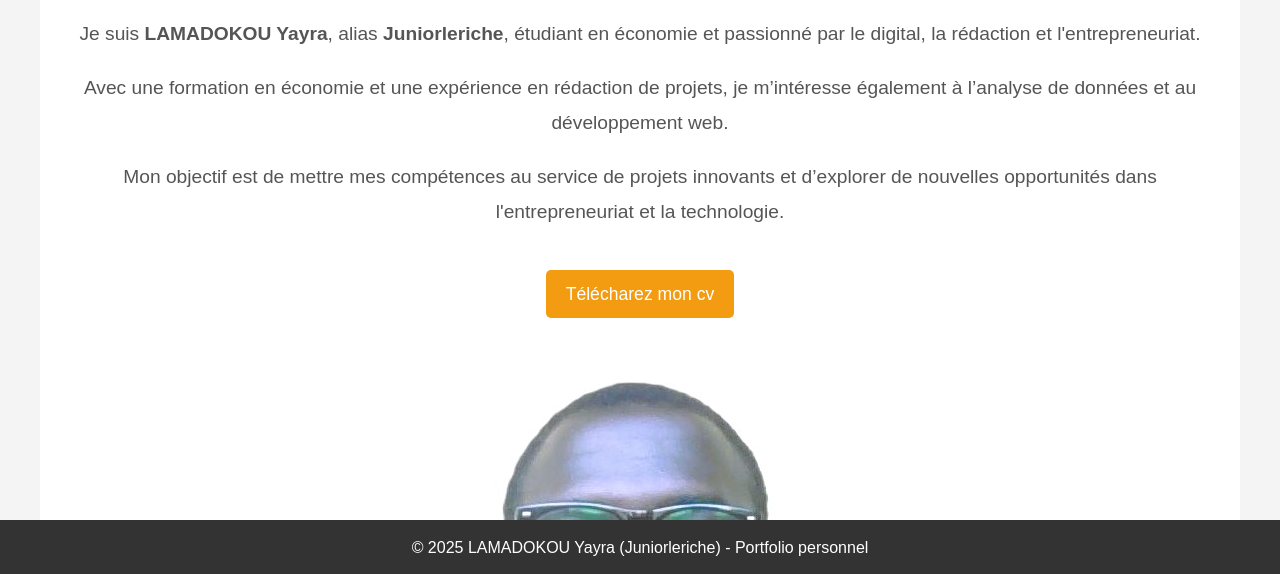
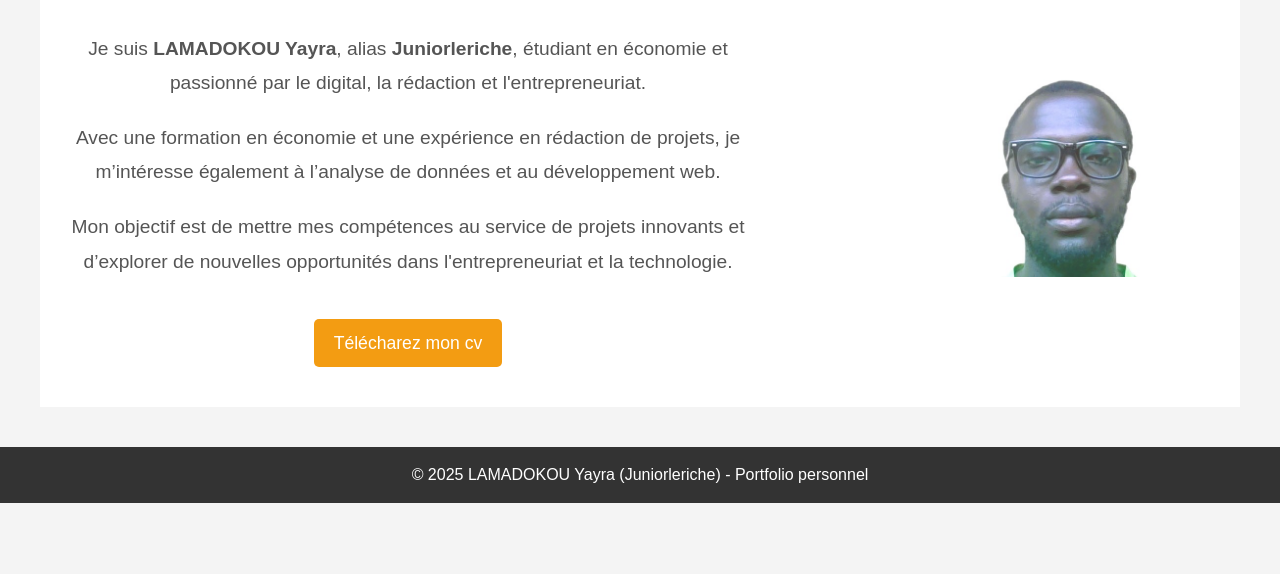
Before and after one commit to Juniorleriche27/Mon-portfolio, a plain HTML site: page apropos.html in a window 1280 px wide. Shown: the part 224-798 px from the top of the page. Drawn offline with Linux system fonts and the light colour scheme.

Commit message:
Update style.css

```diff
--- a/style.css
+++ b/style.css
@@ -196,8 +196,8 @@ footer {
     background-color: #333;
     color: white;
     text-align: center;
-    padding: 15px;
-    position: fixed;
+    padding: 1px;
+    position: relative;
     bottom: 0;
     width: 100%;
 }
@@ -373,3 +373,29 @@ section .btn:hover {
     transform: scale(1.05);  /* Effet de zoom léger au survol */
     box-shadow: 0 0 10px rgba(0, 0, 0, 0.2);  /* Ajout d'une ombre */
 }
+
+
+
+
+
+#apropos {
+    display: flex;
+    flex-direction: column; /* Permet d'afficher le titre au-dessus */
+}
+
+#apropos-content {
+    display: flex;
+    align-items: center; /* Centre verticalement */
+    justify-content: space-between; /* Espace entre texte et image */
+}
+
+.apropos-text {
+    width: 60%; /* Ajuste la largeur du texte */
+}
+
+.apropos-image img {
+    width: 300px; /* Taille de l'image */
+    height: auto;
+    border-radius: 10px; /* Coins arrondis (facultatif) */
+    margin-top: -50px; /* Ajuste la valeur pour monter plus ou moins */
+}
```
